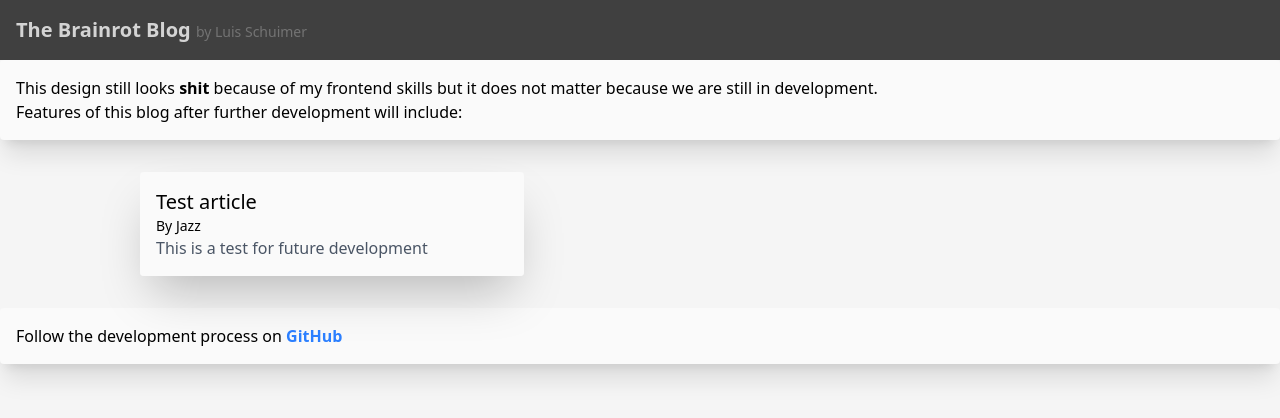
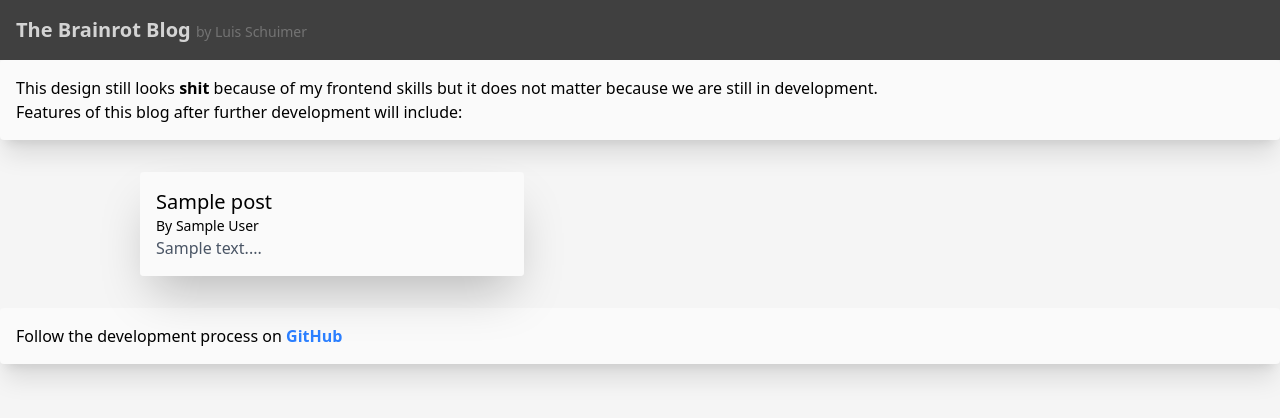
Before and after one commit to LuisSchuimer/thebrainrot.blog, a Flask app: page / in a window 1280 px wide. Shown: the top 418 px of the page. Run offline with Flask 3, Linux system fonts and the light colour scheme; tables that the repository leaves empty hold one stand-in row (values such as "Sample post"); style sheets or scripts are compiled from the project's sources.

Commit message:
feat(dynamic post loading): refactor db, better crud funcs, frontend refactors

```diff
--- a/src/thebrainrot_blog/backend/database/crud.py
+++ b/src/thebrainrot_blog/backend/database/crud.py
@@ -14,21 +14,25 @@ def db_create_post(
     title: str,
     author: str,
     content: str,
-    rendered_content: str,
-    markdown_file: str,
+    render_file_path: str,
+    markdown_file_path: str,
 ) -> Posts:
     return Posts.create( # type: ignore
         id=str(uuid4()),
         title=title,
         author=author,
         content=content,
-        rendered_content=rendered_content,
-        markdown_file=markdown_file
+        render_file=render_file_path,
+        markdown_file=markdown_file_path
     )
+
+def db_get_post(id: str) -> Posts | None:
+    return Posts.select().where(Posts.id==id).get() or None # type: ignore
 
 "Keyword from posts and the tokenizer x,y values"
 def db_create_keyword(word: str, x: int, y: int) -> Keywords | None:
-    if Keywords.get(word=word): return None # type: ignore
+    if Keywords.select().where(Keywords.word==word): return None # type: ignore
+
     return Keywords.create( # type: ignore
         word=word,
         x=x, y=y
@@ -41,5 +45,3 @@ def db_get_post_feed() -> list[dict[str, str]]:
         "title": post.title,
         "abstract": f"{post.content[:ABSTRACT_LEN]}..."
     } for post in Posts.select()] # type: ignore
-
-print(db_create_keyword(word="test", x=1, y=6))
--- a/src/thebrainrot_blog/backend/database/struct.py
+++ b/src/thebrainrot_blog/backend/database/struct.py
@@ -23,7 +23,7 @@ class Posts(BaseModel):
     title = TextField()
     author = TextField()
     content = TextField() # Content as string
-    rendered_content = TextField() # Rendered content html
+    render_file = TextField() # File where rendered content is saved
     date = DateTimeField(default=datetime.now) # Creation date
 
 class Keywords(BaseModel):
--- a/src/thebrainrot_blog/backend/markdown_handler/render_article.py
+++ b/src/thebrainrot_blog/backend/markdown_handler/render_article.py
@@ -104,4 +104,4 @@ def render(markdown_path: str) -> None | str:
     return html_out
 
 if __name__ == "__main__":
-    print(open("./src/thebrainrot_blog/templates/components/test.html", "w").write(str(render("./test.md"))))
+    print(open("./src/thebrainrot_blog/templates/posts/db_test.html", "w").write(str(render("./test.md"))))
--- a/src/thebrainrot_blog/main.py
+++ b/src/thebrainrot_blog/main.py
@@ -1,9 +1,11 @@
 from flask import (
     Flask,
-    render_template
+    render_template,
+    redirect
 )
 from flask_limiter import Limiter
 
+from thebrainrot_blog.backend.database.crud import *
 from thebrainrot_blog.utils import get_remote_ip_addr
 #from thebrainrot_blog.logger import logging
 
@@ -18,22 +20,23 @@ limiter = Limiter(
 
 @app.route("/")
 def main():
-    return render_template("index.html", posts=[
-        {
-            "title": "Test article",
-            "id": 1,
-            "author": "Jazz",
-            "abstract": "This is a test for future development"
-        }
-    ])
+    return render_template("index.html", posts=db_get_post_feed())
 
 @app.route("/article/<id>")
 @limiter.limit("10/second")
-def show_post(id: str):
+def show_post_mask(id: str):
+    if (post := db_get_post(id=id)) is None: return redirect("/")
     return render_template("article.html", post_meta_data={
-        "title": "How I made this blog page",
-        "author": "Luis Schuimer"
+        "id": post.id,
+        "author": post.author,
+        "title": post.title
     })
+
+@app.route("/content/<id>")
+@limiter.limit("10/second")
+def load_post_content(id: str):
+    if (post := db_get_post(id=id)) is None: return render_template("/posts/test.html")
+    return render_template(f"/posts/{post.render_file}")
 
 
 if __name__ == "__main__":
--- a/src/thebrainrot_blog/templates/article.html
+++ b/src/thebrainrot_blog/templates/article.html
@@ -9,7 +9,9 @@
             <p class="text-sm font-medium text-neutral-800">By {{ post_meta_data.author }}</p>
             <hr class="border-0 h-px my-4 bg-neutral-600">
 
-            {% include "components/test.html" %}
+            <div hx-get="{{ url_for("load_post_content", id=post_meta_data.id) }}" hx-trigger="load">
+                <img class="htmx-indicator" src="{{ url_for("static", filename="svg/spinner.svg") }}">
+            </div>
         </div>
     </body>
 
--- a/src/thebrainrot_blog/templates/components/headers_component.html
+++ b/src/thebrainrot_blog/templates/components/headers_component.html
@@ -1,5 +1,6 @@
 <head>
     <link href="{{ url_for("static", filename="css/output.css" ) }}"
         rel="stylesheet">
+    <script src="https://cdn.jsdelivr.net/npm/htmx.org@2.0.11/dist/htmx.min.js" integrity="sha384-2OatzQy1H+Zd/IIrjr1TcuDGqLXeHhbooAyJY1KdQMKnr4LZ22k31GBLdYKHmVjg" crossorigin="anonymous"></script>
     <meta name="viewport" content="width=device-width" initial-scale="1.0">
 </head>
--- a/src/thebrainrot_blog/templates/components/post_view_component.html
+++ b/src/thebrainrot_blog/templates/components/post_view_component.html
@@ -3,7 +3,7 @@
 
     <div class="w-full max-w-sm h-full rounded overflow-hidden shadow-2xl">
         <div class="h-full px-4 py-4 bg-neutral-50">
-            <div class="font-medium text-xl"><a href="{{ url_for("show_post", id=post.id) }}">{{ post.title }}</a></div>
+            <div class="font-medium text-xl"><a href="{{ url_for("show_post_mask", id=post.id) }}">{{ post.title }}</a></div>
             <div class="font-medium text-sm">By {{ post.author }}</div>
             <p class="text-gray-600 text-base">
                 {{ post.abstract }}
```
Also changed, not shown: src/thebrainrot_blog/backend/markdown_handler/parse_markdown.py (+2 -5 lines), src/thebrainrot_blog/templates/posts/db_test.html (added, +1 -0 lines), src/thebrainrot_blog/static/svg/spinner.svg (added), src/thebrainrot_blog/templates/posts/test.html (renamed from src/thebrainrot_blog/templates/components/test.html).
